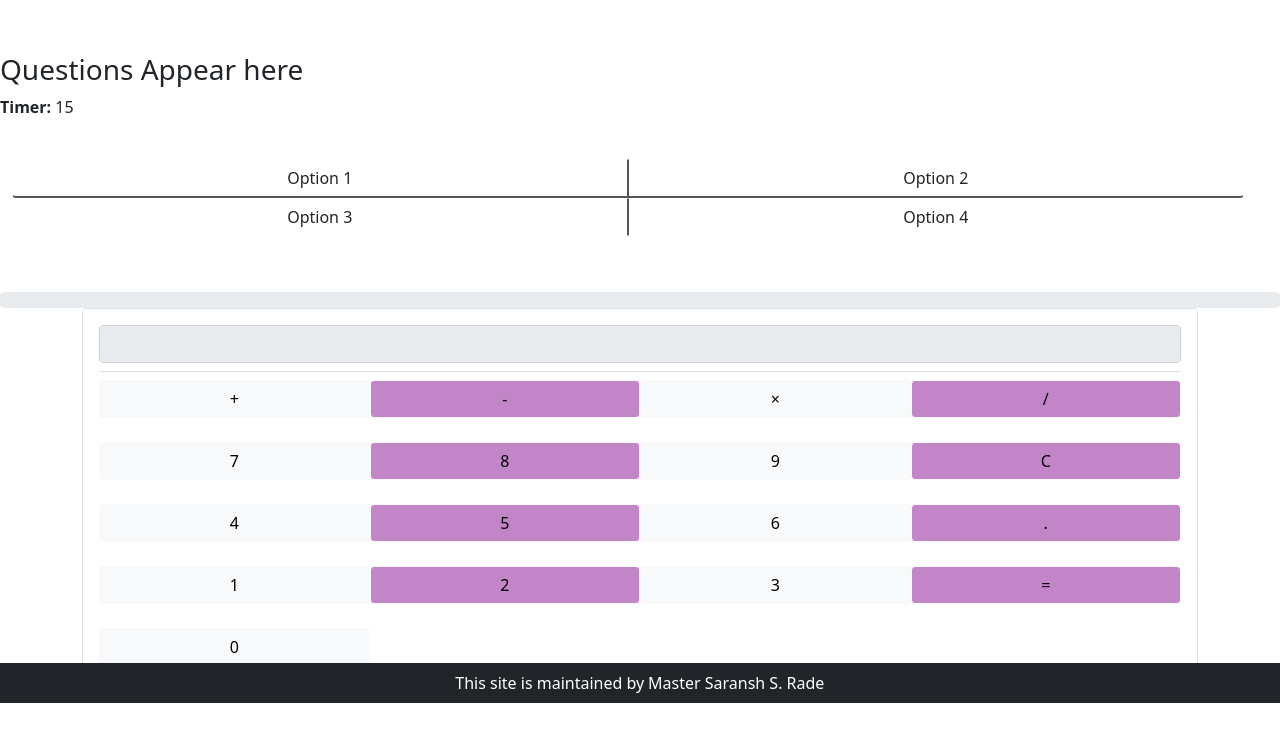
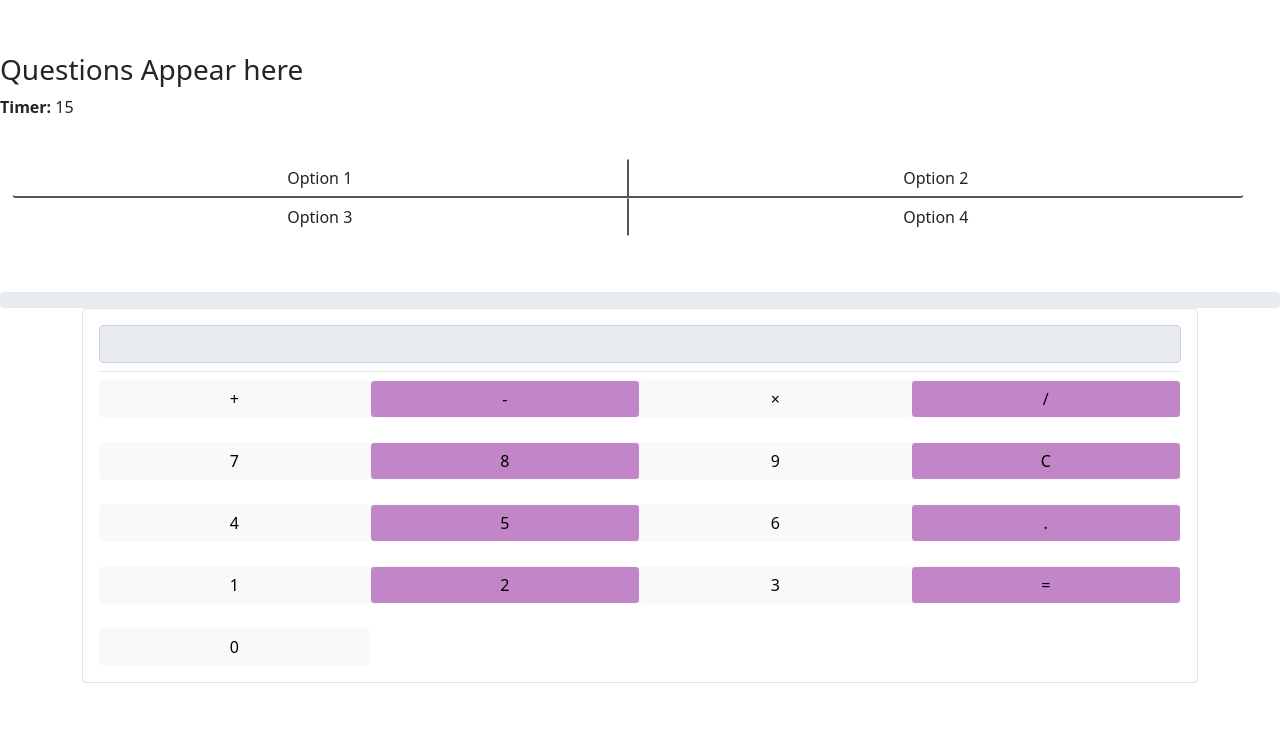
Before and after one commit to sourcecode-elite/IDS-quizzer, a website built with webpack: page index.html in a window 1280 px wide. Shown: the part 97-838 px from the top of the page. Built offline with nearby package versions, Linux system fonts and the light colour scheme.

```diff
--- a/index.html
+++ b/index.html
@@ -177,11 +177,6 @@
 </div>
 <!--Calculator utility ends-->
 <br><br><br><br>
-<!--Footer begins-->
-<footer class="fixed-bottom bg-dark text-white text-center p-2 ">
-  This site is maintained by <span id="Name"  style="display: inline-block;" class="animate__animated animate__jello animate__infinite">Master Saransh S. Rade</span>
-</footer>
-<!--Footer ends-->
 
 <!--bs5 js included at the end of the html-->
 <script src="https://cdn.jsdelivr.net/npm/bootstrap@5.0.2/dist/js/bootstrap.bundle.min.js" integrity="sha384-MrcW6ZMFYlzcLA8Nl+NtUVF0sA7MsXsP1UyJoMp4YLEuNSfAP+JcXn/tWtIaxVXM" crossorigin="anonymous"></script>
```
